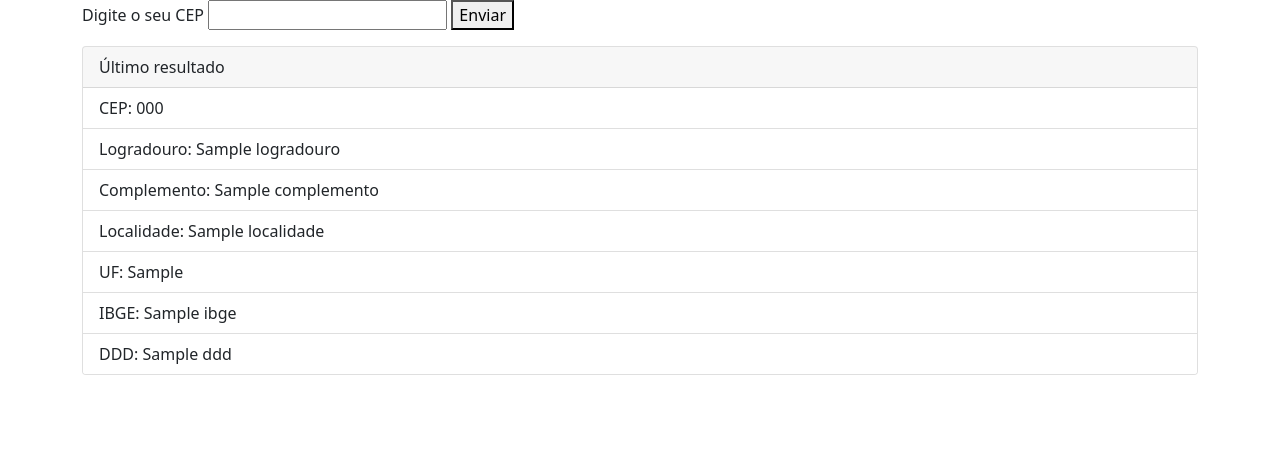
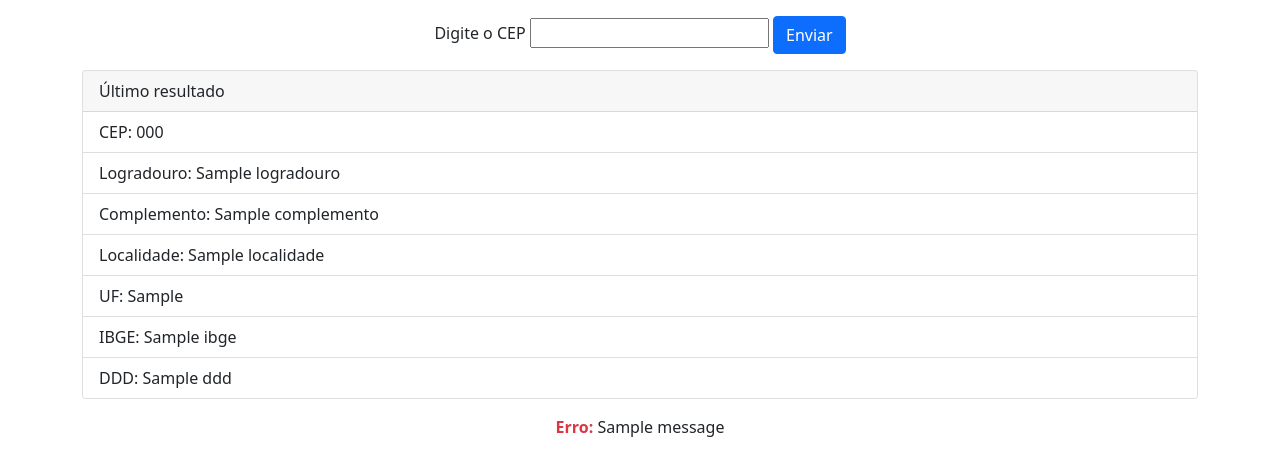
Before and after one commit to VictorCastroBR/Localizar-CEP-Django, a Django app: template core/templates/index.html in a window 1280 px wide. Shown: the top 476 px of the page. Run offline with Django 4.2, Linux system fonts and the light colour scheme; the template is opened without the code that fills it: most values are stand-ins (such as "Sample title", 1, 10 or a date in 2020); one stand-in notice (Sample message) is shown.

Commit message:
Add erro caso o cep seja inválido

```diff
--- a/core/templates/index.html
+++ b/core/templates/index.html
@@ -8,12 +8,12 @@
     <title>Localizar CEP</title>
 </head>
 <body>
-    <div class="container">
-        <form class="mb-3"" action="" method="POST"> {% csrf_token %}
-                <label for="">Digite o seu CEP</label>
-                <input class="" type="text" name="cep">
+    <div class="container w50 mx-auto">
+        <form class="mt-3 mb-3 text-center" action="" method="POST"> {% csrf_token %}
+                <label for="">Digite o CEP</label>
+                <input class="" type="text" name="cep" minlength="8" maxlength="8">
 
-                <button type="submit" >Enviar</button>
+                <button class="btn btn-primary" type="submit" >Enviar</button>
         </form>
 
         <div class="card">
@@ -30,6 +30,13 @@
                 <li class="list-group-item">DDD: {{ddd}}</li>
             </ul>
         </div>
+
+        <div class="mt-3 mb-3 text-center">
+            {%  for message in messages%}
+                <strong class="text-danger" >Erro: </strong> {{message}}
+            {% endfor %}
+        </div>
+
     </div>
 
 
```
Also changed, not shown: core/views.py (+20 -12 lines).
